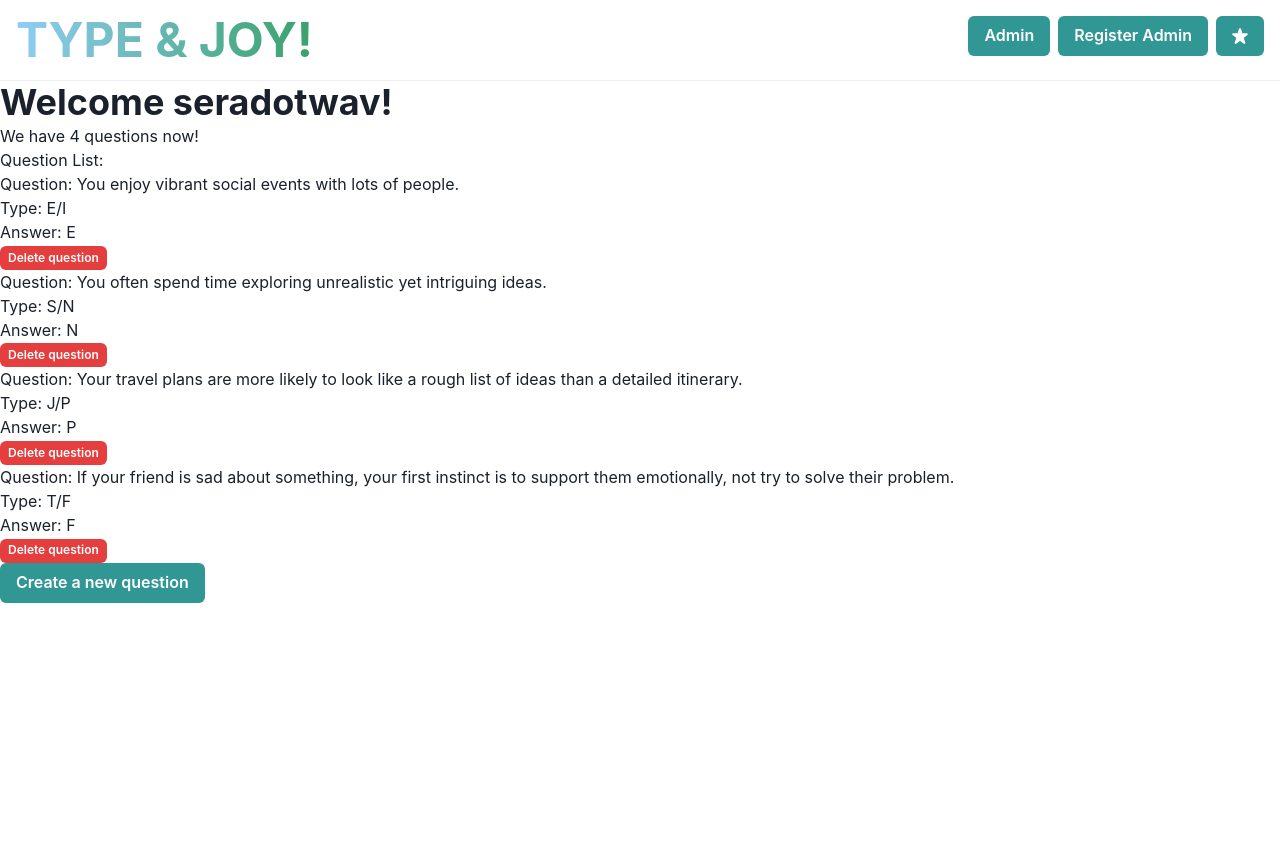
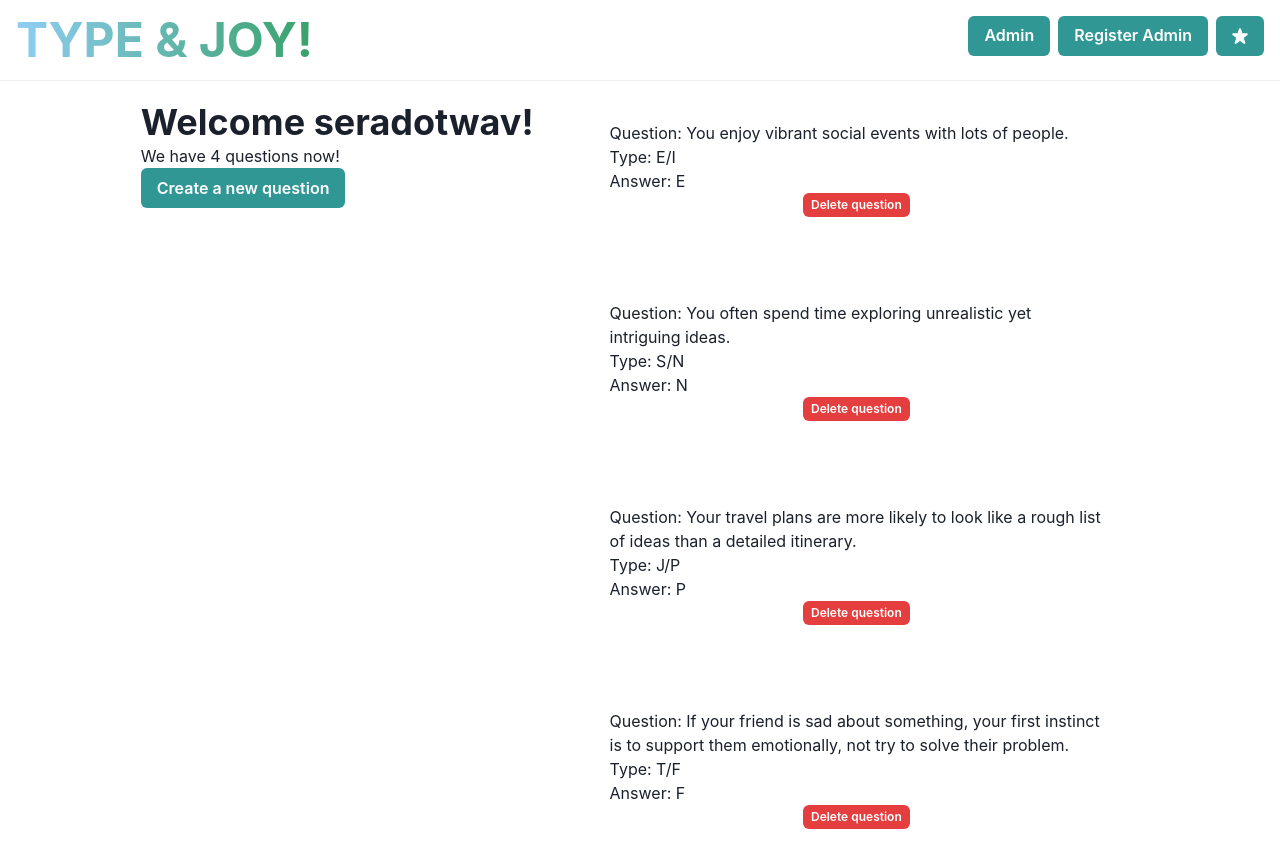
Before and after one commit to CloverJoy/typeAndJoy, a React app: page /admin in a window 1280 px wide. Both pictures are taken after a click on the button "Demo Login". Shown: the top 868 px of the page. Before the commit the page ends 800 px from the top, so only its background shows below. Built offline with nearby package versions, Linux system fonts and the light colour scheme; no server answers.

Commit message:
Flexbox and fix seed db script

```diff
--- a/client/src/components/AdminCMS/AdminDashboard.jsx
+++ b/client/src/components/AdminCMS/AdminDashboard.jsx
@@ -1,6 +1,6 @@
 import React, { useState, useEffect } from 'react';
 import axios from 'axios';
-import { Box, Heading, Text } from '@chakra-ui/react';
+import { Box, Heading, Text, Flex } from '@chakra-ui/react';
 import QuestionList from './QuestionList';
 import AddModal from './AddModal';
 import mbtiQuestions from '../../../offlineData';
@@ -17,19 +17,20 @@ const AdminDashboard = (props) => {
       .catch(err => console.log(err));
   }, [refresh]);
   return (
-    <Box>
+    <Flex justifyContent='center'>
+      <Box m={5}>
       <Heading>
       Welcome seradotwav!
       </Heading>
       <Text>
       {`We have ${questions.length} questions now!`}
       </Text>
-      <Text>
-      Question List:
-      </Text>
+      <AddModal refreshData={refreshData} />
+      </Box>
+      <Box>
       <QuestionList questions={questions} refreshData={refreshData} />
-      <AddModal refreshData={refreshData} />
-    </Box>
+      </Box>
+    </Flex>
   )
 };
 
--- a/client/src/components/AdminCMS/QuestionList.jsx
+++ b/client/src/components/AdminCMS/QuestionList.jsx
@@ -1,26 +1,34 @@
 import React from 'react';
-import { Box, Text } from '@chakra-ui/react';
+import { Box, Text, Container, Center, Wrap } from '@chakra-ui/react';
 import DeleteQuestion from './DeleteQuestion';
 
 const QuestionListEntry = (props) => {
   const { question, type, answer, _id } = props.q;
   return (
-    <Box>
+    <Wrap>
+    <Container>
+    <Box m={10}>
       <Text>{`Question: ${question}`}</Text>
       <Text>{`Type: ${type}`}</Text>
       <Text>{`Answer: ${answer}`}</Text>
+      <Center>
       <DeleteQuestion refreshData={props.refreshData} id={_id} />
+      </Center>
     </Box>
+    </Container>
+    </Wrap>
   )
 };
 
 const QuestionList = (props) => {
   return (
+    <Center>
     <Box>
     {
       props.questions.map((question, idx) => <QuestionListEntry refreshData={props.refreshData} key={`questions ${idx}`} q={question} />)
     }
     </Box>
+    </Center>
   )
 };
 
--- a/database/seed.js
+++ b/database/seed.js
@@ -36,7 +36,7 @@ const datas = [
   },
   {
     question: 'I prefer to follow a schedule',
-    type: 'J/p',
+    type: 'J/P',
     answer: 'J',
     pic: JP,
   },
```
